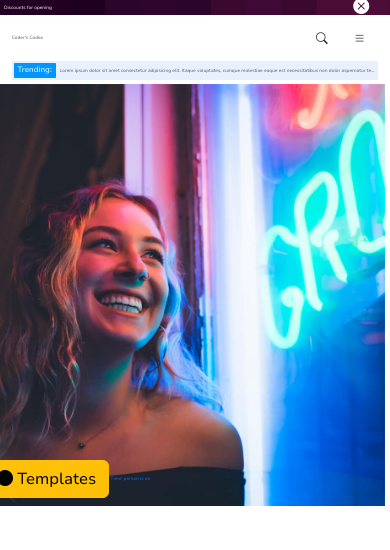
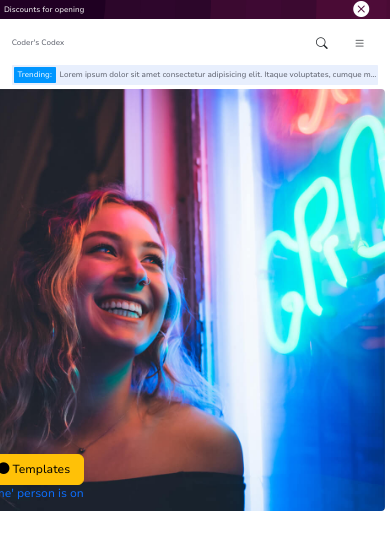
Before and after one commit to JackS0l0/Coder-s-Codex, a Django app: page / in a window 390 px wide. Shown: the top 550 px of the page. Run offline with Django 5.2, Linux system fonts and the light colour scheme.

Commit message:
modified:   static/css/style.css 	modified:   static/css/style.css.map 	modified:   static/css/style.scss 	modified:   staticfiles/css/style.css 	modified:   staticfiles/css/style.css.map 	modified:   staticfiles/css/style.scss

```diff
--- a/static/css/style.css
+++ b/static/css/style.css
@@ -16,11 +16,11 @@ html {
 
 body {
   font-family: nunitosans;
-  font-size: 1.2vw;
+  font-size: 2vw;
 }
 body a {
   text-decoration: none;
-  font-size: 1.2vw;
+  font-size: 2vw;
 }
 body p {
   margin: 0;
@@ -262,10 +262,16 @@ body main .mainClass .welcomeClassMob .box .img {
 }
 body main .mainClass .welcomeClassMob .box .img img {
   height: 50vh;
+  border-radius: 1vw;
 }
 body main .mainClass .welcomeClassMob .box .info {
   position: absolute;
+  display: flex;
+  flex-direction: column;
   bottom: 2vw;
+}
+body main .mainClass .welcomeClassMob .box .info a {
+  font-size: 3vw;
 }
 
 @media only screen and (min-width: 1000px) {
--- a/static/css/style.scss
+++ b/static/css/style.scss
@@ -1,6 +1,6 @@
 $blue: rgb(0, 150, 255);
 $shadow: rgba(0, 0, 0, 0.5);
-$font-simple: 1.2vw;
+$font-simple: clamp(2vw, 1.2vw, 2vw);;
 $grey: #595d69;
 $grey-shadow: rgba(33, 99, 232, 0.1);
 @font-face {
@@ -270,11 +270,17 @@ body{
                         justify-content: center;
                         img{
                             height: 50vh;
+                            border-radius: 1vw;
                         }
                     }
                     .info{
                         position: absolute;
+                        display: flex;
+                        flex-direction: column;
                         bottom: 2vw;
+                        a{
+                            font-size: 3vw;
+                        }
                     }
                 }
             }
```
Also changed, not shown: 4 other files.
